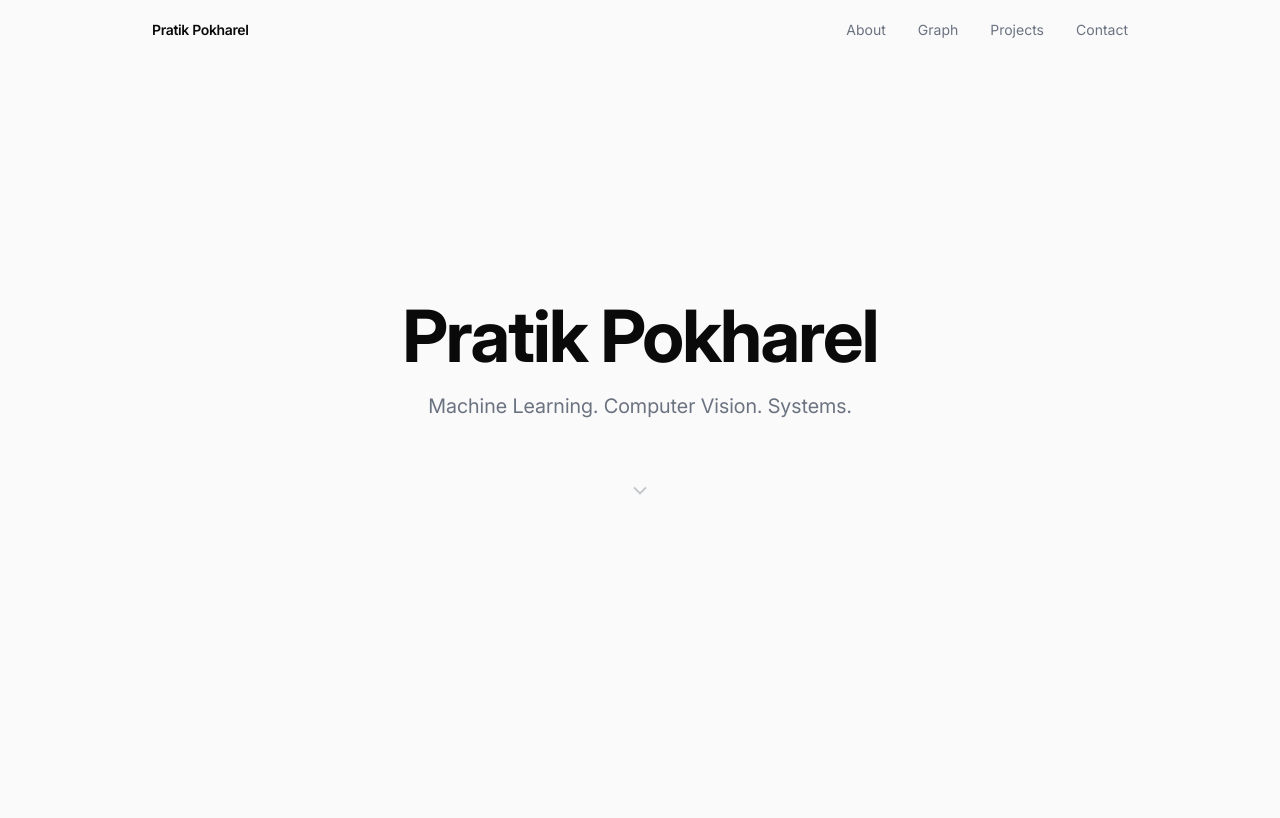
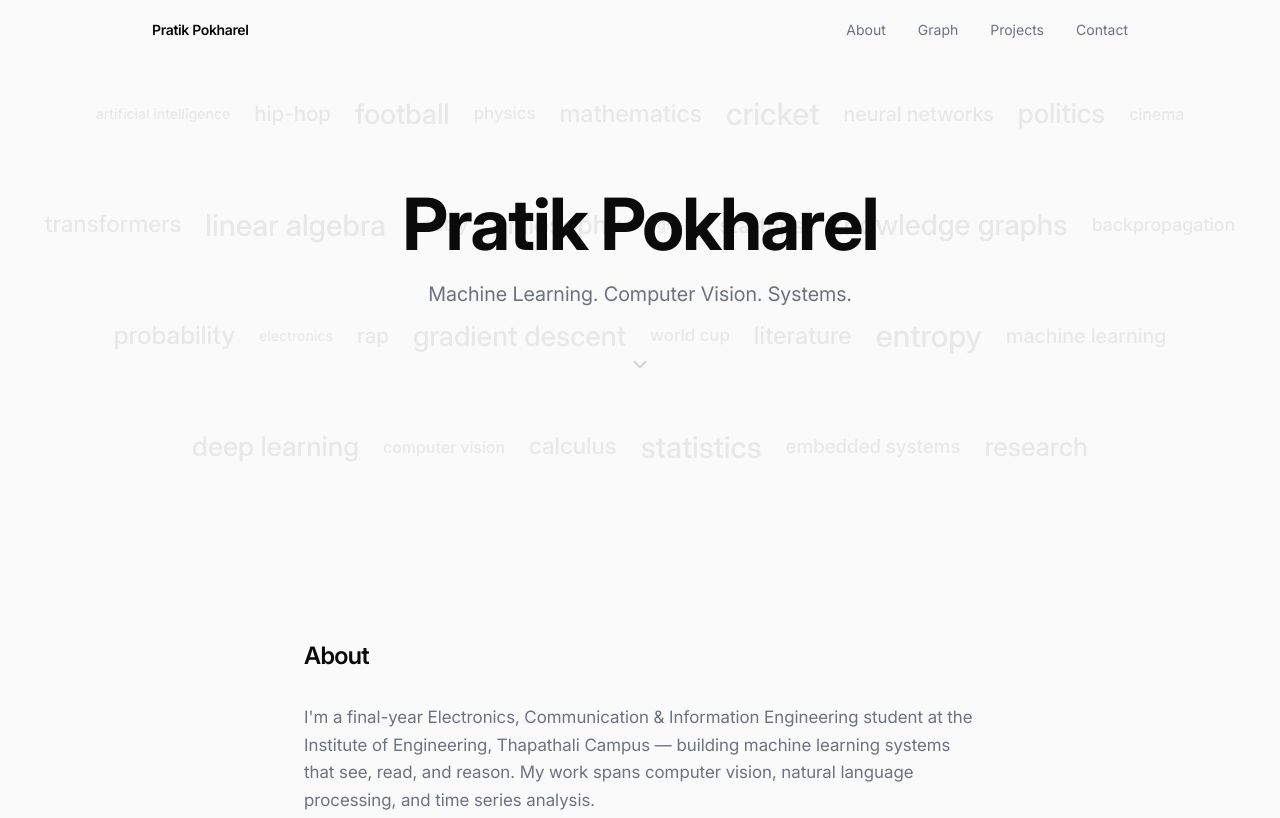
Before and after one commit to pratik-writer/PersonalSite, an Astro site: page / in a window 1280 px wide. Shown: the top 818 px of the page. Built offline with nearby package versions, Linux system fonts and the light colour scheme; Astro itself is replaced by a stand-in of ours.

Commit message:
style: compact section spacing and add interest mosaic to hero
Reduced vertical padding across all sections for a tighter layout.
Hero section now shows a subtle typographic word cloud of interests
(AI, hip-hop, football, physics, cricket, cinema, etc.) as background
art, and uses 70vh instead of full screen height.

```diff
--- a/src/components/About.astro
+++ b/src/components/About.astro
@@ -1,7 +1,7 @@
 ---
 ---
 
-<section id="about" class="reveal px-6 py-24 md:py-32">
+<section id="about" class="reveal px-6 py-14 md:py-20">
   <div class="mx-auto max-w-2xl">
     <h2 class="text-2xl font-semibold tracking-tight">About</h2>
     <div class="mt-8 space-y-5 text-[1.0625rem] leading-relaxed text-[var(--color-muted)]">
--- a/src/components/Contact.astro
+++ b/src/components/Contact.astro
@@ -1,7 +1,7 @@
 ---
 ---
 
-<section id="contact" class="reveal px-6 py-24 md:py-32">
+<section id="contact" class="reveal px-6 py-14 md:py-20">
   <div class="mx-auto max-w-2xl">
     <h2 class="text-2xl font-semibold tracking-tight">Get in touch</h2>
     <p class="mt-3 text-[var(--color-muted)]">
--- a/src/components/Exploring.astro
+++ b/src/components/Exploring.astro
@@ -2,7 +2,7 @@
 import exploring from "../data/exploring.json";
 ---
 
-<section class="reveal px-6 py-24 md:py-32">
+<section class="reveal px-6 py-14 md:py-20">
   <div class="mx-auto max-w-2xl">
     <h2 class="text-2xl font-semibold tracking-tight">Currently exploring</h2>
     <div class="mt-10 space-y-8">
--- a/src/components/Hero.astro
+++ b/src/components/Hero.astro
@@ -1,8 +1,28 @@
 ---
+const interests = [
+  "artificial intelligence", "hip-hop", "football", "physics",
+  "mathematics", "cricket", "neural networks", "politics",
+  "cinema", "transformers", "linear algebra", "poetry",
+  "philosophy", "signals", "startups", "knowledge graphs",
+  "backpropagation", "probability", "electronics", "rap",
+  "gradient descent", "world cup", "literature", "entropy",
+  "machine learning", "deep learning", "computer vision",
+  "calculus", "statistics", "embedded systems", "research",
+];
 ---
 
-<section class="flex min-h-screen flex-col items-center justify-center px-6">
-  <div class="text-center">
+<section class="relative flex min-h-[70vh] flex-col items-center justify-center overflow-hidden px-6 py-20">
+  <div class="pointer-events-none absolute inset-0 flex select-none flex-wrap items-center justify-center gap-x-6 gap-y-3 px-8 py-16 opacity-[0.07]" aria-hidden="true">
+    {interests.map((word, i) => (
+      <span
+        class="whitespace-nowrap font-medium leading-none"
+        style={`font-size: ${14 + (i * 7) % 18}px;`}
+      >
+        {word}
+      </span>
+    ))}
+  </div>
+  <div class="relative text-center">
     <h1 class="text-[clamp(2.5rem,6vw,4.5rem)] font-bold leading-[1.1] tracking-tight">
       Pratik Pokharel
     </h1>
@@ -10,8 +30,8 @@
       Machine Learning. Computer Vision. Systems.
     </p>
   </div>
-  <div class="mt-16 animate-bounce">
-    <svg width="20" height="20" viewBox="0 0 20 20" fill="none" stroke="var(--color-muted)" stroke-width="1.5" class="opacity-50">
+  <div class="relative mt-12">
+    <svg width="20" height="20" viewBox="0 0 20 20" fill="none" stroke="var(--color-muted)" stroke-width="1.5" class="animate-bounce opacity-40">
       <path d="M4 7l6 6 6-6" />
     </svg>
   </div>
--- a/src/components/KnowledgeGraph.tsx
+++ b/src/components/KnowledgeGraph.tsx
@@ -211,7 +211,7 @@ export default function KnowledgeGraph() {
   }, [dimensions]);
 
   return (
-    <section id="graph" className="px-6 py-24 md:py-32">
+    <section id="graph" className="px-6 py-14 md:py-20">
       <div className="mx-auto max-w-5xl">
         <h2 className="text-2xl font-semibold tracking-tight">
           How I think
--- a/src/components/Projects.astro
+++ b/src/components/Projects.astro
@@ -2,7 +2,7 @@
 import projects from "../data/projects.json";
 ---
 
-<section id="projects" class="reveal px-6 py-24 md:py-32">
+<section id="projects" class="reveal px-6 py-14 md:py-20">
   <div class="mx-auto max-w-2xl">
     <h2 class="text-2xl font-semibold tracking-tight">Projects</h2>
     <div class="mt-10 space-y-10">
```
